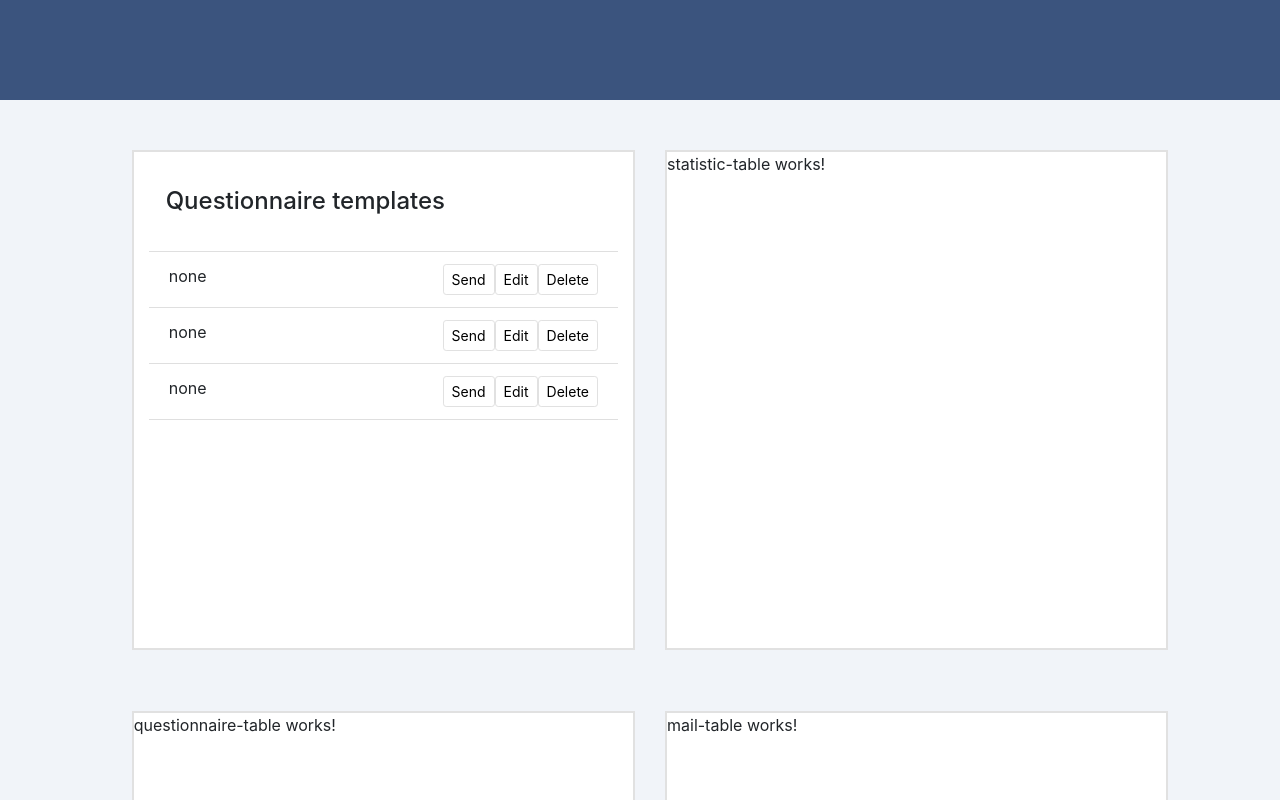
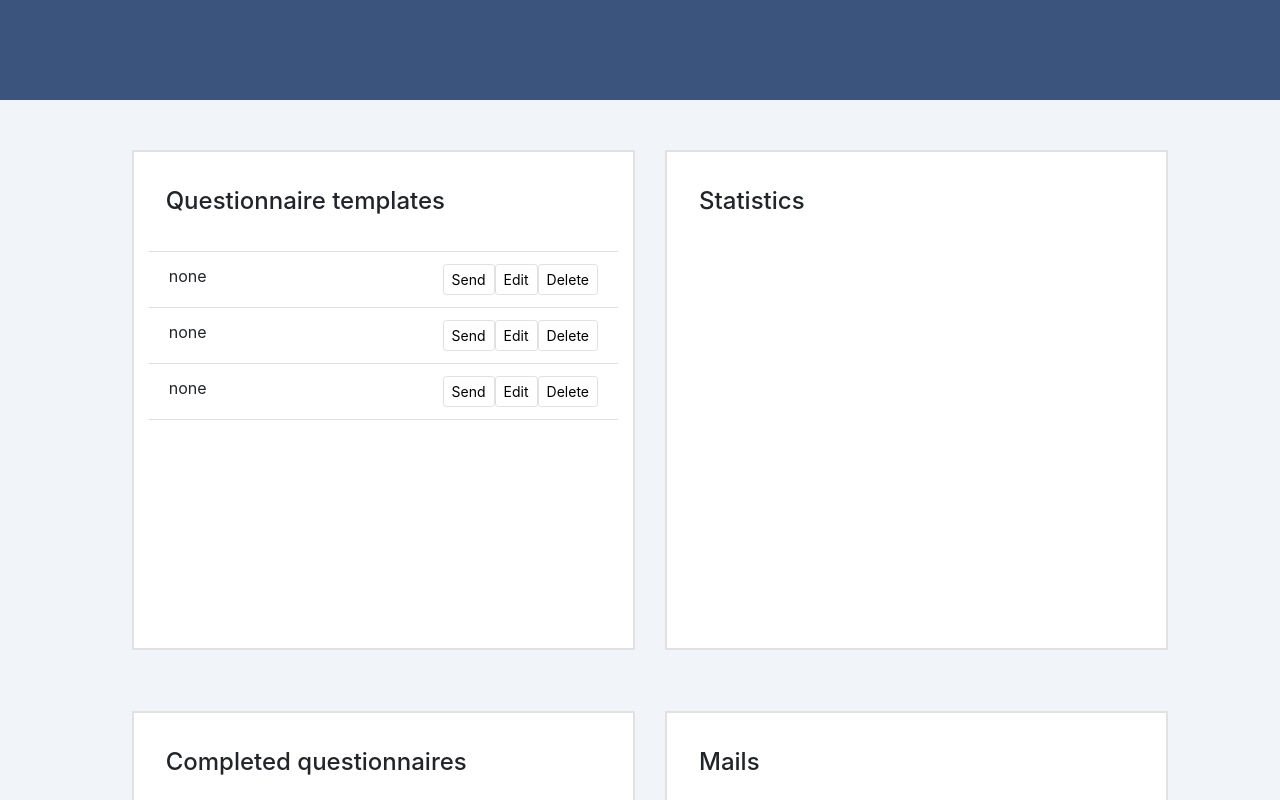
Before and after one commit to Rishod/easy-questionnaire, an Angular app: page / in a window 1280 px wide. Shown: the top 800 px of the page. Built offline with nearby package versions, Linux system fonts and the light colour scheme.

Commit message:
connect angular materials

```diff
--- a/package.json
+++ b/package.json
@@ -12,17 +12,20 @@
   },
   "private": true,
   "dependencies": {
-    "@angular/animations": "^5.2.0",
+    "@angular/animations": "^5.2.10",
+    "@angular/cdk": "^6.0.1",
     "@angular/common": "^5.2.0",
     "@angular/compiler": "^5.2.0",
     "@angular/core": "^5.2.0",
     "@angular/forms": "^5.2.0",
     "@angular/http": "^5.2.0",
+    "@angular/material": "^6.0.1",
     "@angular/platform-browser": "^5.2.0",
     "@angular/platform-browser-dynamic": "^5.2.0",
     "@angular/router": "^5.2.0",
     "bootstrap": "^4.0.0",
     "core-js": "^2.4.1",
+    "hammerjs": "^2.0.8",
     "rxjs": "^5.5.6",
     "zone.js": "^0.8.19"
   },
--- a/src/app/app.module.ts
+++ b/src/app/app.module.ts
@@ -9,6 +9,7 @@ import { QuestionnaireTableComponent } from './component/questionnaire-table/que
 import { MailTableComponent } from './component/mail-table/mail-table.component';
 import { QuestionnaireTemplateItemComponent } from './component/questionnaire-template-item/questionnaire-template-item.component';
 import { ButtonComponent } from './component/button/button.component';
+import {NoopAnimationsModule} from '@angular/platform-browser/animations';
 
 
 @NgModule({
@@ -22,7 +23,8 @@ import { ButtonComponent } from './component/button/button.component';
     ButtonComponent
   ],
   imports: [
-    BrowserModule
+    BrowserModule,
+    NoopAnimationsModule
   ],
   providers: [],
   bootstrap: [AppComponent]
--- a/src/app/component/mail-table/mail-table.component.html
+++ b/src/app/component/mail-table/mail-table.component.html
@@ -1,4 +1,8 @@
 <div class="table">
-  mail-table works!
+  <div class="table-header">
+    <h4>
+      <span>Mails</span>
+    </h4>
+  </div>
 
 </div>
--- a/src/app/component/questionnaire-table/questionnaire-table.component.html
+++ b/src/app/component/questionnaire-table/questionnaire-table.component.html
@@ -1,4 +1,11 @@
 <div class="table">
 
-  questionnaire-table works!
+  <div class="table-header">
+    <h4>
+      <span>Completed questionnaires</span>
+    </h4>
+  </div>
+
+
+
 </div>
--- a/src/app/component/statistic-table/statistic-table.component.html
+++ b/src/app/component/statistic-table/statistic-table.component.html
@@ -1,3 +1,7 @@
 <div class="table">
-statistic-table works!
+  <div class="table-header">
+    <h4>
+      <span>Statistics</span>
+    </h4>
+  </div>
 </div>
--- a/src/index.html
+++ b/src/index.html
@@ -7,14 +7,7 @@
 
   <meta name="viewport" content="width=device-width, initial-scale=1">
   <link rel="icon" type="image/x-icon" href="favicon.ico">
-  <!--<link href="/node_modules/bootstrap/dist/css/bootstrap.min.css">-->
-  <!--<link href="/node_modules/bootstrap/dist/css/bootstrap-grid.min.css">-->
-  <!--<link href="/node_modules/bootstrap/dist/css/bootstrap-reboot.min.css">-->
-
-  <!--Bad way to use jQuery-->
-  <!--<script src="https://code.jquery.com/jquery-3.2.1.slim.min.js" integrity="sha384-KJ3o2DKtIkvYIK3UENzmM7KCkRr/rE9/Qpg6aAZGJwFDMVNA/GpGFF93hXpG5KkN" crossorigin="anonymous"></script>-->
-  <!--<script src="https://cdnjs.cloudflare.com/ajax/libs/popper.js/1.12.9/umd/popper.min.js" integrity="sha384-ApNbgh9B+Y1QKtv3Rn7W3mgPxhU9K/ScQsAP7hUibX39j7fakFPskvXusvfa0b4Q" crossorigin="anonymous"></script>-->
-  <!--<script src="https://maxcdn.bootstrapcdn.com/bootstrap/4.0.0/js/bootstrap.min.js" integrity="sha384-JZR6Spejh4U02d8jOt6vLEHfe/JQGiRRSQQxSfFWpi1MquVdAyjUar5+76PVCmYl" crossorigin="anonymous"></script>-->
+  <link href="https://fonts.googleapis.com/icon?family=Material+Icons" rel="stylesheet">
 
 </head>
 <body>
--- a/src/main.ts
+++ b/src/main.ts
@@ -3,6 +3,7 @@ import { platformBrowserDynamic } from '@angular/platform-browser-dynamic';
 
 import { AppModule } from './app/app.module';
 import { environment } from './environments/environment';
+import 'hammerjs';
 
 if (environment.production) {
   enableProdMode();
--- a/src/styles.css
+++ b/src/styles.css
@@ -1,5 +1,6 @@
 /* You can add global styles to this file, and also import other style files */
 @import "~bootstrap/dist/css/bootstrap.css";
+@import "~@angular/material/prebuilt-themes/indigo-pink.css";
 
 body{
   background-color: #f1f4f9;
```
Also changed, not shown: 1 other file (tests, documents, lock files or other folders).
